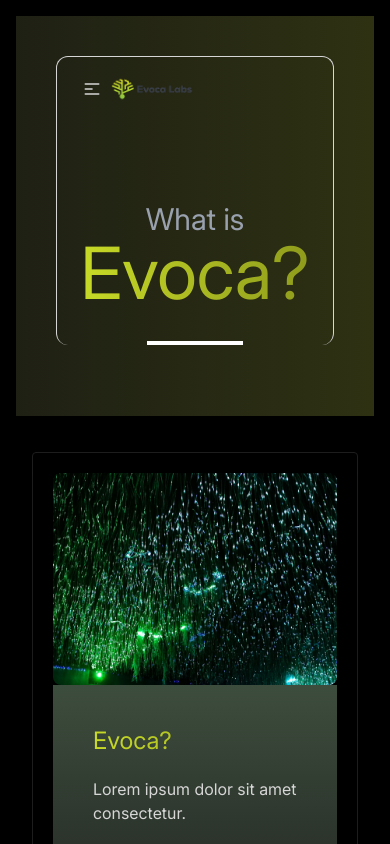
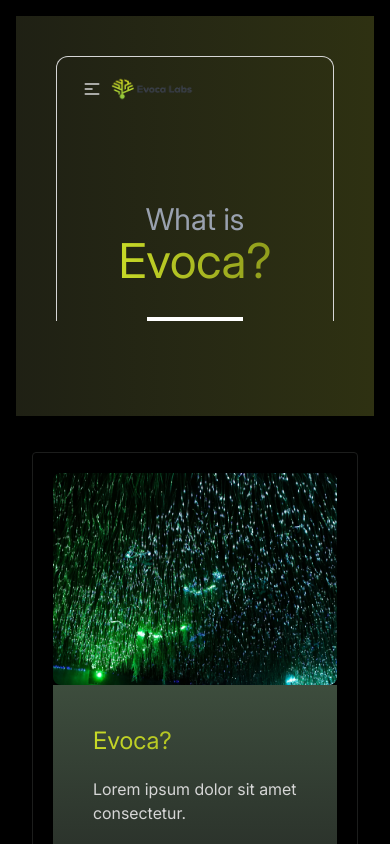
Before and after one commit to FazleRifat121/evoca-lab, a React (Vite) app: page /about in a window 390 px wide. Shown: the top 844 px of the page. Built offline with nearby package versions, Linux system fonts and the light colour scheme.

Commit message:
tried to fix some sizing

```diff
--- a/src/main.jsx
+++ b/src/main.jsx
@@ -7,7 +7,7 @@
 
 createRoot(document.getElementById("root")).render(
   <StrictMode>
-    <div className="container mx-auto p-4 overflow-x-hidden font-inter">
+    <div className="max-w-screen mx-auto p-4 overflow-x-hidden font-inter">
       <RouterProvider router={router}></RouterProvider>
     </div>
   </StrictMode>
--- a/src/pages/About/Banner/Banner.jsx
+++ b/src/pages/About/Banner/Banner.jsx
@@ -7,8 +7,8 @@
       <div className="absolute inset-0 bg-gradient-to-r from-[#131313] via-[#313411] to-[#393E0E] animate-gradient"></div>
 
       {/* Content */}
-      <div className="relative z-10 max-w-7xl mx-auto  border border-b-0  rounded-xl  ">
-        <div className="">
+      <div className="relative z-10 w-full lg:max-w-[90rem] mx-auto h-full border border-b-0 rounded-t-xl">
+        <div>
           {/* Navigation - Assuming Navbar component exists */}
           <Navbar />
 
@@ -16,7 +16,7 @@
           <div className="text-center text-white pt-20">
             <h1 className="text-3xl text-gray-400 mb-8">
               What is <br />
-              <span className="bg-clip-text text-transparent bg-gradient-to-r from-[#C8DA27] to-[#8F9C1C] text-7xl animated-gradient">
+              <span className="bg-clip-text text-transparent bg-gradient-to-r from-[#C8DA27] to-[#8F9C1C] text-5xl lg:text-7xl animated-gradient">
                 Evoca?
               </span>
             </h1>
```
